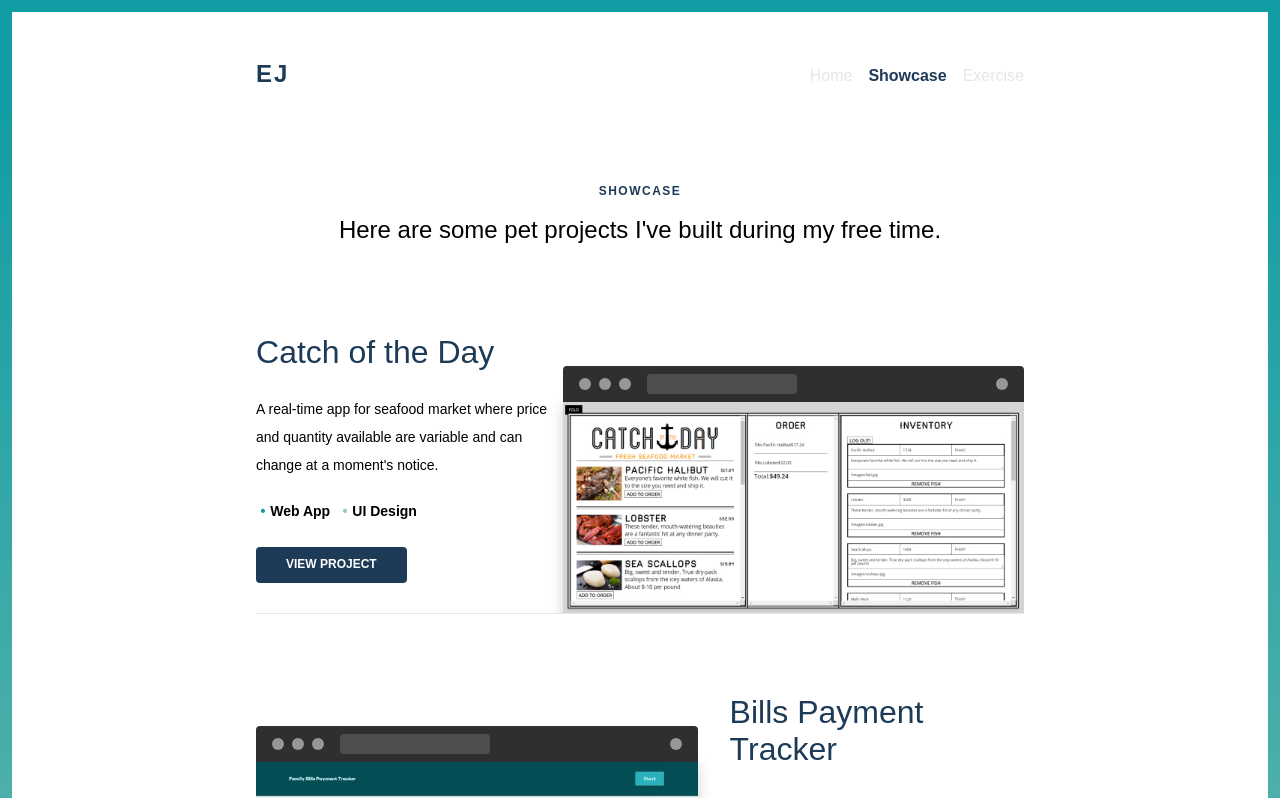
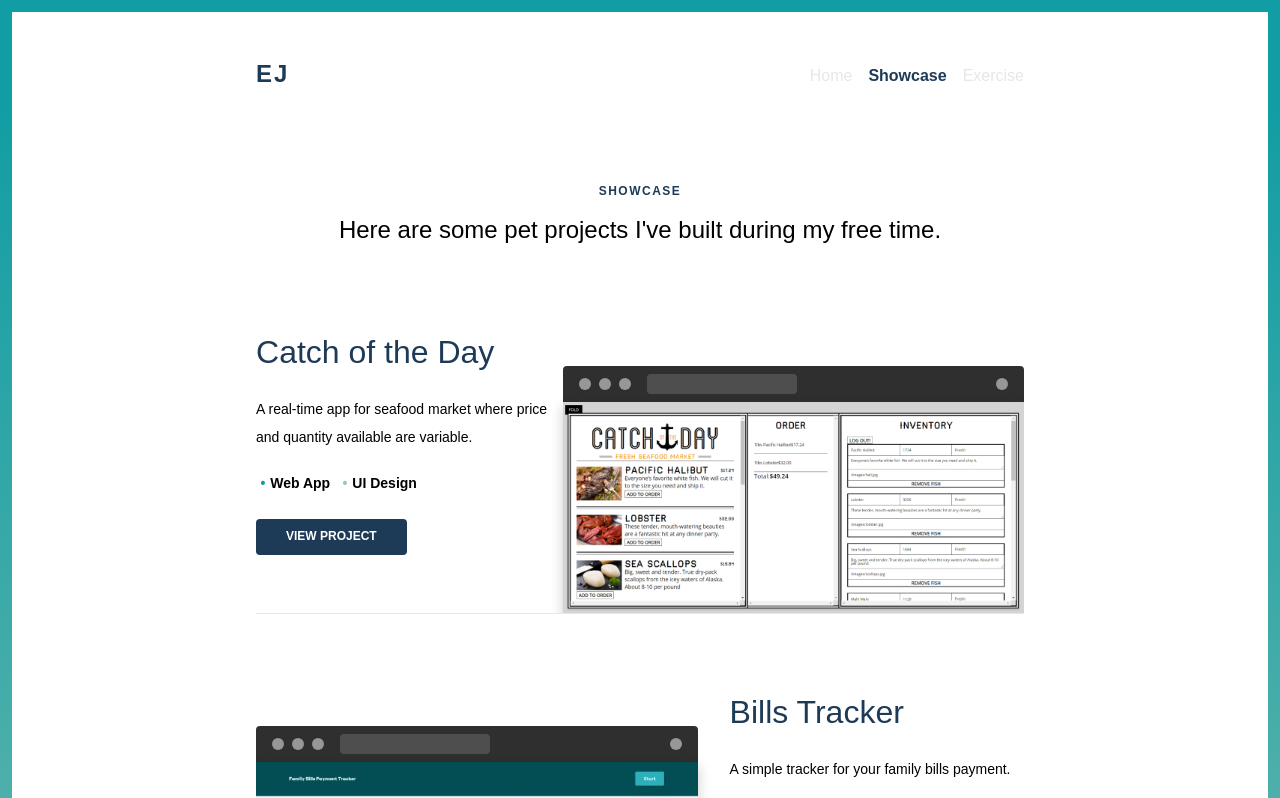
Before and after one commit to ejllovido/website-portfolio, a React (Create React App) app: page /showcase in a window 1280 px wide. Shown: the top 798 px of the page. Built offline with nearby package versions, Linux system fonts and the light colour scheme; a web font is replaced by a local one.

Commit message:
Update Catch and Bills

```diff
--- a/src/components/ShowcaseBody.js
+++ b/src/components/ShowcaseBody.js
@@ -31,7 +31,7 @@ const ShowcaseBody = () => {
             <h1 className="title">Catch of the Day</h1>
             <p className="description">
               A real-time app for seafood market where price and quantity
-              available are variable and can change at a moment's notice.
+              available are variable.
             </p>
             <ul className="tags">
               <li>Web App</li>
@@ -62,7 +62,7 @@ const ShowcaseBody = () => {
             </div>
           </div>
           <div className="info">
-            <h1 className="title">Bills Payment Tracker</h1>
+            <h1 className="title">Bills Tracker</h1>
             <p className="description">
               A simple tracker for your family bills payment.
             </p>
```
